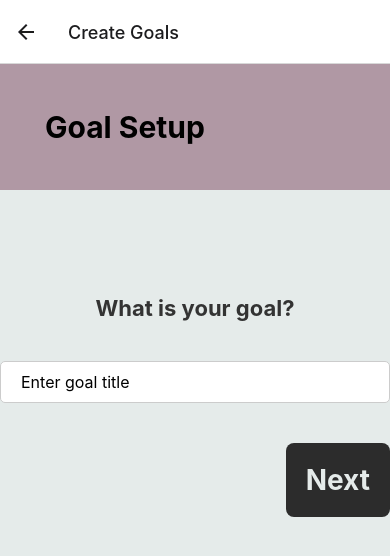
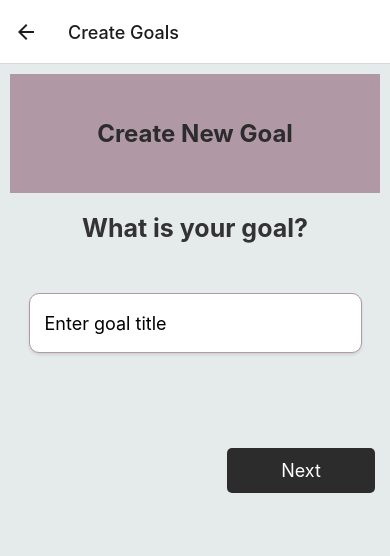
Before and after one commit to illianardz/FinancialTracker, a React Native app in the folder ExpoApp/: screen /CreateGoal in a window 390 px wide. Shown: the top 556 px of the page. Built offline with nearby package versions, Linux system fonts and the light colour scheme.

Commit message:
UI consistency fixed

```diff
--- a/ExpoApp/App.js
+++ b/ExpoApp/App.js
@@ -1,8 +1,7 @@
 import React, { useState } from 'react';
 import { StyleSheet, Text, View, TouchableOpacity, SafeAreaView } from 'react-native';
-import { CurrentRenderContext, NavigationContainer } from '@react-navigation/native';
+import { NavigationContainer } from '@react-navigation/native';
 import { createNativeStackNavigator } from '@react-navigation/native-stack';
-import styles from './styles';
 import CreateGoal from './createGoal';
 import TrackGoals from './trackGoals';
 import CustomPlan from './customPlan';
@@ -57,27 +56,65 @@ function HomeScreen({ navigation }) {
 }
 
 export default function App() {
-
-  const [goals, setGoals] = useState([
-    { title: 'Vacation', progress: 2100, total: 3000 },
-    { title: 'Debt', progress: 985, total: 5000 },
-    { title: 'Emergency', progress: 4000, total: 8000 },
-  ]);
-
   return (
     <NavigationContainer>
       <Stack.Navigator initialRouteName="Home">
         <Stack.Screen name="Home" component={HomeScreen} />
-        <Stack.Screen
-          name="CreateGoal" options={{ title: 'Create Goals' }}>
-          {props => <CreateGoal {...props} setGoals={setGoals} />}
-        </Stack.Screen>
-        <Stack.Screen
-          name="TrackGoals" options={{ title: 'Track Goals' }}>
-          {props => <TrackGoals {...props} goals={goals} setGoals={setGoals} />}
-        </Stack.Screen>
-        <Stack.Screen name="CustomPlan" component={CustomPlan} options={{ title: 'Custom Plan' }} />
+        <Stack.Screen name="CreateGoal" component={CreateGoal} options={{title: 'Create Goals'}}/>
+        <Stack.Screen name="TrackGoals" component={TrackGoals} options={{title: 'Track Goals'}} />
+        <Stack.Screen name="CustomPlan" component={CustomPlan} options={{title: 'Custom Plan'}} />
       </Stack.Navigator>
     </NavigationContainer>
   );
 }
+
+const styles = StyleSheet.create({
+  container: {
+    flex: 1,
+    backgroundColor: '#E5EBEA',
+  },
+  header: {
+    backgroundColor: '#B098A4',
+    padding: 45,
+  },
+  title: {
+    fontSize: 50,
+    color: '#2C2C2C',
+    textAlign: 'center',
+    fontWeight: 'bold',
+  },
+  buttonContainer: {
+    margin: 50,
+    marginTop: 60,
+    justifyContent: 'center',
+  },
+  button: {
+    backgroundColor: '#2C2C2C',
+    padding: 35,
+    alignItems: 'center',
+    marginBottom: 20,
+    borderRadius: 10,
+  },
+  buttonText: {
+    color: '#E5EBEA',
+    fontSize: 25,
+    fontWeight: 'bold',
+  },
+  buttonPressed: {
+    backgroundColor: '#7B8C7C', // New color when pressed
+  },
+  navBar: {
+    position: 'absolute',
+    bottom: 0,
+    width: '100%',
+    backgroundColor: '#45503B',
+    flexDirection: 'row',
+    justifyContent: 'space-around',
+    padding: 40,
+  },
+  navText: {
+    fontSize: 16,
+    color: '#e3dbdf',
+    fontWeight: 'bold',
+  },
+});
--- a/ExpoApp/createGoal.js
+++ b/ExpoApp/createGoal.js
@@ -1,15 +1,18 @@
 import React, { useState } from 'react';
 import { StyleSheet, Text, View, TouchableOpacity, TextInput, ScrollView } from 'react-native';
-import styles from './styles';
 
-export default function CreateGoal({ navigation }) {
+export default function CreateGoal({ route, navigation }) {
+  //reroutes the answers from the survery to the goal tracker for goal creation
+  const { addGoal = () => {}, existingGoals = [] } = route.params || {};
+
   const [title, setTitle] = useState('');
   const [progress, setProgress] = useState('');
   const [total, setTotal] = useState('');
   const [targetDate, setTargetDate] = useState('');
   const [question, setQuestion] = useState(1);
 
-  const finishGoal = () => {
+  // Handle adding the new goal
+  const addingGoal = () => {
     if (title && progress && total && targetDate) {
       const newGoal = {
         title,
@@ -17,31 +20,24 @@ export default function CreateGoal({ navigation }) {
         total: parseInt(total) || 0,
         targetDate,
       };
-
-      // Pass the new goal to TrackGoals and navigate back
-      navigation.navigate('TrackGoals', { newGoal });
-
-      setQuestion(1);
-      setTitle = ('');
-      setProgress = ('');
-      setTotal = ('');
-      setTargetDate = ('');
-
+      addGoal(newGoal);
+      navigation.goBack();
     } else {
       console.log('Please fill in all fields.');
     }
   };
 
+  //move to the next question
   const nextQuestion = () => {
     if (question === 5) {
-      finishGoal();
-      setQuestion(1);
-
+      addingGoal();
+      navigation.navigate('TrackGoals', { addGoal });
     } else if (question < 5) {
       setQuestion(question + 1);
     }
   };
 
+  //go to the previous question
   const prevQuestion = () => {
     if (question > 1) {
       setQuestion(question - 1);
@@ -50,8 +46,9 @@ export default function CreateGoal({ navigation }) {
 
   return (
     <ScrollView contentContainerStyle={styles.container}>
-      <Text style={styles.header}>Goal Setup</Text>
+      <Text style={styles.header}>Create New Goal</Text>
 
+      {/* Goal enter */}
       {question === 1 && (
         <View style={styles.questionContainer}>
           <Text style={styles.label}>What is your goal?</Text>
@@ -64,6 +61,7 @@ export default function CreateGoal({ navigation }) {
         </View>
       )}
 
+      {/*Goal Amount*/}
       {question === 2 && (
         <View style={styles.questionContainer}>
           <Text style={styles.label}>What is your goal amount (in Dollars)?</Text>
@@ -77,9 +75,10 @@ export default function CreateGoal({ navigation }) {
         </View>
       )}
 
+      {/*Total currently*/}
       {question === 3 && (
         <View style={styles.questionContainer}>
-          <Text style={styles.label}>Total currently saved (in Dollars):</Text>
+          <Text style={styles.label}>Total currently saved (in Dollars): </Text>
           <TextInput
             style={styles.input}
             placeholder="Enter current savings"
@@ -90,28 +89,31 @@ export default function CreateGoal({ navigation }) {
         </View>
       )}
 
+      {/*Target Time Frame */}
       {question === 4 && (
         <View style={styles.questionContainer}>
           <Text style={styles.label}>Target time frame (in months):</Text>
           <TextInput
             style={styles.input}
-            placeholder="Enter target time frame in months"
+            placeholder="Enter target date"
             value={targetDate}
             onChangeText={setTargetDate}
           />
         </View>
       )}
 
+      {/* Summary Section */}
       {question === 5 && (
         <View style={styles.summaryContainer}>
           <Text style={styles.summaryCaption}>Goal Summary:</Text>
           <Text style={styles.summaryText}>Title: {title}</Text>
-          <Text style={styles.summaryText}>Total: ${total}</Text>
-          <Text style={styles.summaryText}>Progress: ${progress}</Text>
-          <Text style={styles.summaryText}>Target Time Frame: {targetDate} months</Text>
+          <Text style={styles.summaryText}>Total: {total}</Text>
+          <Text style={styles.summaryText}>Progress: {progress}</Text>
+          <Text style={styles.summaryText}>Target Time Frame: {targetDate}</Text>
         </View>
       )}
 
+      {/* Navigation buttons */}
       <View style={styles.navButtons}>
         {question > 1 && (
           <TouchableOpacity onPress={prevQuestion} style={styles.button}>
@@ -127,3 +129,86 @@ export default function CreateGoal({ navigation }) {
     </ScrollView>
   );
 }
+
+const styles = StyleSheet.create({
+  header: {
+    fontSize: 24,
+    fontWeight: 'bold',
+    marginBottom: 20,
+    textAlign: 'center',
+    backgroundColor: '#B098A4',
+    padding: 45,
+    color: '#2C2C2C',
+  },
+  container: {
+    flex: 1,
+    padding: 10,
+    backgroundColor: '#E5EBEA',
+  },
+  questionContainer: {
+    flexDirection: 'column',
+    alignItems: 'center',
+    marginBottom: 50,
+    width: '100%',
+  },
+  label: {
+    fontSize: 25,
+    fontWeight: 'bold',
+    marginBottom: 50,
+    color: '#333',
+    textAlign: 'center',
+  },
+  input: {
+    height: 60,
+    borderColor: '#B098A4',
+    borderWidth: 1,
+    marginBottom: 20,
+    paddingHorizontal: 15,
+    width: '90%',
+    borderRadius: 10,
+    fontSize: 18,
+    backgroundColor: '#FFF',
+    shadowColor: '#000',
+    shadowOffset: { width: 0, height: 2 },
+    shadowOpacity: 0.1,
+    shadowRadius: 3,
+  },
+  summaryContainer: {
+    marginTop: 20,
+    alignItems: 'center',
+  },
+  summaryCaption: {
+    fontSize: 24,
+    fontWeight: 'bold',
+    marginBottom: 10,
+  },
+  summaryText: {
+    fontSize: 18,
+    marginBottom: 5,
+    textAlign: 'center',
+    color: '#555',
+  },
+  button: {
+    backgroundColor: '#2C2C2C',
+    paddingVertical: 12,
+    paddingHorizontal: 25,
+    borderRadius: 5,
+    margin: 5,
+    width: '40%',
+    alignItems: 'center',
+  },
+  buttonText: {
+    fontSize: 18,
+    color: 'white',
+    textAlign: 'center',
+  },
+  navButtons: {
+    flexDirection: 'row',
+    justifyContent: 'flex-end',
+    marginTop: 20,
+    width: '100%',
+  },
+  nextButton: {
+    marginLeft: 'auto',
+  },
+});
--- a/ExpoApp/customPlan.js
+++ b/ExpoApp/customPlan.js
@@ -3,7 +3,6 @@ import {
   StyleSheet, Text, View, TouchableOpacity, TextInput, ScrollView,
   ActivityIndicator, Modal, Alert
 } from 'react-native';
-import styles from './styles';
 
 export default function CustomPlan() {
     const [currentPage, setCurrentPage] = useState('incomeExpenses');
@@ -44,7 +43,7 @@ export default function CustomPlan() {
 
     const LoadingView = () => (
         <View style={styles.centered}>
-            <ActivityIndicator size="large" color="#0000ff" />
+            <ActivityIndicator size="large" color="#B098A4" />
             <Text style={styles.title}>Generating Plan...</Text>
             <Text style={styles.subtitle}>
                 Did you know?
@@ -99,12 +98,12 @@ export default function CustomPlan() {
             <View style={styles.centeredView}>
                 <View style={styles.modalView}>
                     <Text style={styles.modalTitle}>Income and Expenses</Text>
-                    <Text style={styles.Subtitle}>Income:</Text>
+                    <Text style={styles.modalSubtitle}>Income:</Text>
                     <Text style={styles.modalText}>
                         The total money you receive from various sources such as wages, business profits, investment returns, and other earnings.
                         It represents your financial inflow.
                     </Text>
-                    <Text style={styles.Subtitle}>Expenses:</Text>
+                    <Text style={styles.modalSubtitle}>Expenses:</Text>
                     <Text style={styles.modalText}>
                         All the costs incurred in earning income and maintaining a standard of living or business operations.
                         This includes rent, utilities, supplies, and other necessary payments. Expenses represent your financial outflow.
@@ -113,7 +112,7 @@ export default function CustomPlan() {
                         style={[styles.button, styles.buttonClose]}
                         onPress={() => setModalVisible(false)}
                     >
-                        <Text style={styles.buttonText}>Close</Text>
+                        <Text style={styles.buttonClose}>Close</Text>
                     </TouchableOpacity>
                 </View>
             </View>
@@ -158,7 +157,7 @@ export default function CustomPlan() {
                         style={[styles.button, styles.buttonClose]}
                         onPress={() => setSavingsModalVisible(false)}
                     >
-                        <Text style={styles.buttonText}>Close</Text>
+                        <Text style={styles.buttonClose}>Close</Text>
                     </TouchableOpacity>
                 </View>
             </View>
@@ -267,6 +266,7 @@ export default function CustomPlan() {
 
         return (
             <ScrollView style={styles.container}>
+            <Text style={styles.header}>Track Your Goals</Text>
                 {loading ? <LoadingView /> :
                  currentPage === 'incomeExpenses' ? <IncomeExpensesView /> :
                  currentPage === 'savingsInvestments' ? <SavingsInvestmentsView /> :
@@ -275,3 +275,123 @@ export default function CustomPlan() {
             </ScrollView>
         );
     }
+
+    const styles = StyleSheet.create({
+        header: {
+            fontSize: 24,
+            fontWeight: 'bold',
+            marginBottom: 20,
+            textAlign: 'center',
+            backgroundColor: '#B098A4',
+            padding: 45,
+            color: '#2C2C2C',
+          },
+        container: {
+            flex: 1,
+            padding: 20,
+            backgroundColor: '#E5EBEA',
+        },
+        centered: {
+            flex: 1,
+            justifyContent: 'center',
+            alignItems: 'center',
+            padding: 20,
+        },
+        title: {
+            fontSize: 22,
+            fontWeight: 'bold',
+            marginTop: 20,
+            marginBottom: 10,
+            textAlign: 'center',
+        },
+        subtitle: {
+            fontSize: 16,
+            marginTop: 10,
+            textAlign: 'center',
+            fontWeight: 'bold',
+        },
+        inputContainer: {
+            flexDirection: 'row',
+            alignItems: 'center',
+            marginBottom: 12,
+        },
+        label: {
+            fontSize: 16,
+            width: 150,
+            marginRight: 10,
+        },
+        input: {
+            flex: 1,
+            height: 35,
+            borderWidth: 1,
+            padding: 8,
+            fontSize: 16,
+            borderColor: '#ccc',
+            borderRadius: 5,
+            width: '50%',
+        },
+        button: {
+            backgroundColor: '#2C2C2C',
+            padding: 10,
+            alignItems: 'center',
+            justifyContent: 'center',
+            marginTop: 10,
+            marginBottom: 10,
+            borderRadius: 10,
+        },
+        buttonText: {
+            color: '#E5EBEA',
+            fontSize: 16,
+            fontWeight: 'bold',
+        },
+        centeredView: {
+            flex: 1,
+            justifyContent: "center",
+            alignItems: "center",
+            marginTop: 22
+        },
+        modalView: {
+            width: 300,
+            minHeight: 500,
+            backgroundColor: "#45503B",
+            borderRadius: 20,
+            padding: 35,
+            alignItems: "center",
+            shadowColor: "#000",
+            shadowOffset: {
+                width: 0,
+                height: 2
+            },
+            shadowOpacity: 0.25,
+            shadowRadius: 4,
+            elevation: 5,
+            justifyContent: 'center',
+        },
+        modalTitle: {
+            marginBottom: 15,
+            textAlign: "center",
+            fontSize: 19,
+            fontWeight: 'bold',
+            color: '#e3dbdf',
+        },
+        modalSubtitle: {
+            marginBottom: 15,
+            textAlign: "center",
+            fontSize: 17,
+            fontWeight: 'bold',
+            color: '#e3dbdf',
+        },
+        modalText: {
+            marginBottom: 15,
+            textAlign: 'center',
+            color: '#E5EBEA',
+        },
+        buttonClose: {
+            backgroundColor: "#e3dbdf",
+            color: '#2C2C2C',
+            fontWeight: 'bold',
+        },
+        label: {
+            fontWeight: 'bold',
+        }
+    });
--- a/ExpoApp/trackGoals.js
+++ b/ExpoApp/trackGoals.js
@@ -1,22 +1,25 @@
-import React, { useState, useEffect } from 'react';
+import React, { useState } from 'react';
 import { StyleSheet, Text, View, TouchableOpacity, ScrollView, TextInput } from 'react-native';
-import App from './App';
-import styles from './styles';
 
-export default function TrackGoals({ route, navigation, goals, setGoals }) {
+export default function TrackGoals({ navigation }) {
+  //hardcoded data points in use
+  const [goals, setGoals] = useState([
+    { title: 'Vacation', progress: 2100, total: 3000 },
+    { title: 'Debt', progress: 985, total: 5000 },
+    { title: 'Emergency', progress: 4000, total: 8000 },
+  ]);
 
+  //constant that checks if the
   const [isEditing, setIsEditing] = useState(false);
 
-  // Handle new goals passed from the CreateGoal screen
-  useEffect(() => {
-    if (route.params?.newGoal) {
-      setGoals((prevGoals) => [...prevGoals, route.params.newGoal]);
-    }
-  }, [route.params?.newGoal]);
-
-  // Toggle edit mode
+  // Toggle edit mode for all goals
   const toggleEditMode = () => {
     setIsEditing(!isEditing);
+  };
+
+  // Add a new goal
+  const addGoal = (newGoal) => {
+    setGoals((prevGoals) => [...prevGoals, newGoal]);
   };
 
   // Remove goal by index
@@ -26,15 +29,17 @@ export default function TrackGoals({ route, navigation, goals, setGoals }) {
   };
 
   // Update goal progress or total
-  const updateProgress = (index, key, updatedValue) => {
-    const updatedGoals = [...goals];
-    updatedGoals[index] = { ...updatedGoals[index], [key]: updatedValue };
-    setGoals(updatedGoals);
+  const updateProgress = (index, updatedValue) => {
+      const updatedGoals = [...goals];
+      updatedGoals[index] = { ...updatedGoals[index], progress: updatedValue };
+      setGoals(updatedGoals);
   };
 
   return (
     <ScrollView style={styles.container}>
-      <Text style={styles.header}>Track Goals</Text>
+      <Text style={styles.header}>Track Your Goals</Text>
+
+  {/*Displayed goals and progress bar*/}
 
       <View style={isEditing ? styles.goalsStacked : styles.goalsRow}>
         {goals.map((goal, index) => (
@@ -42,41 +47,54 @@ export default function TrackGoals({ route, navigation, goals, setGoals }) {
             <Text style={styles.goalTitle}>{goal.title}:</Text>
             {isEditing ? (
               <>
-                {/* Editing Goal Details */}
+                {/*Edit goals*/}
+
                 <Text style={styles.editText}>Monetary Goal (in $): </Text>
                 <TextInput
                   style={styles.input}
                   placeholder="Monetary Goal"
                   keyboardType="numeric"
                   value={String(goal.total)}
-                  onChangeText={(text) => updateProgress(index, 'total', parseInt(text) || 0)}
+                  onChangeText={(text) => updateProgress(index, parseInt(text) || 0)}
                 />
+                  {/*Updating current progress*/}
+
                 <Text style={styles.editText}>Progress (in $): </Text>
                 <TextInput
                   style={styles.input}
-                  placeholder="Update Progress"
                   keyboardType="numeric"
+                  placeholder="Update progress"
                   value={String(goal.progress)}
-                  onChangeText={(text) => updateProgress(index, 'progress', parseInt(text) || 0)}
+                  onChangeText={(text) => updateProgress(index, parseInt(text) || 0)}
                 />
-                <TouchableOpacity onPress={() => removeGoal(index)} style={styles.button}>
-                  <Text style={styles.buttonText}>Remove Goal</Text>
+
+                    {/*Remove Goal functions*/}
+
+                <TouchableOpacity
+                  onPress={() => removeGoal(index)}
+                  style={styles.selectButton}
+                >
+                  <Text style={styles.selectButtonText}>Select for Removal</Text>
                 </TouchableOpacity>
                 <View style={styles.divider} />
               </>
             ) : (
               <>
-                {/* Displaying Goal Progress */}
+
+              {/*Shows the progress bars*/}
+
                 <Text style={styles.goalTotal}>{"$" + goal.total}</Text>
                 <View style={styles.boxPlot}>
-                  <View style={[
+                  <View
+                    style={[
                       styles.progressBar,
                       {
 
 
                         height: `${(goal.progress / goal.total) * 100}%`,
                       },
-                    ]}>
+                    ]}
+                  >
                     <Text style={styles.progressText}>{'$' + goal.progress}</Text>
                   </View>
                 </View>
@@ -86,26 +104,187 @@ export default function TrackGoals({ route, navigation, goals, setGoals }) {
         ))}
       </View>
 
-      {/* Edit/Save Button */}
-      <TouchableOpacity onPress={toggleEditMode} style={styles.button}>
-        <Text style={styles.buttonText}>{isEditing ? 'Save' : 'Edit Goals'}</Text>
+{/*Edit/Save Button*/}
+
+      <TouchableOpacity onPress={toggleEditMode} style={styles.editButton}>
+        <Text style={styles.editButtonText}>{isEditing ? 'Save' : 'Edit Goals'}</Text>
       </TouchableOpacity>
 
-      {/* Add Goal Button */}
-      {isEditing && (
-        <TouchableOpacity
-          onPress={() => navigation.navigate('CreateGoal')}
-          style={styles.button}
-        >
-          <Text style={styles.buttonText}>Add Goal</Text>
-        </TouchableOpacity>
-      )}
+{/*Back Button*/}
 
-      {/* Back Button */}
-      <TouchableOpacity onPress={() => navigation.navigate('Home')} style={styles.button}>
-        <Text style={styles.buttonText}>Back</Text>
+      <TouchableOpacity onPress={() => navigation.goBack()} style={styles.backButton}>
+        <Text style={styles.backButtonText}>Back</Text>
       </TouchableOpacity>
 
+{/*Add Goal Buttons*/}
+
+      {isEditing && (
+        <View style={styles.addButtons}>
+          <TouchableOpacity onPress={() => navigation.navigate('CreateGoal', { addGoal })} style={styles.addButton}>
+            <Text style={styles.addButtonText}>Add Goal</Text>
+          </TouchableOpacity>
+        </View>
+      )}
     </ScrollView>
   );
 }
+
+
+const styles = StyleSheet.create({
+  container: {
+    flex: 1,
+    padding: 10,
+    backgroundColor: '#E5EBEA',
+  },
+  header: {
+    fontSize: 24,
+    fontWeight: 'bold',
+    marginBottom: 20,
+    textAlign: 'center',
+    backgroundColor: '#B098A4',
+    padding: 45,
+    color: '#2C2C2C',
+  },
+  goalsRow: {
+    flexDirection: 'row',
+    flexWrap: 'wrap',
+    justifyContent: 'space-between',
+    alignItems: 'flex-end',
+  },
+  goalsStacked: {
+    flexDirection: 'column',
+    justifyContent: 'center',
+    alignItems: 'center',
+  },
+  centeredGoalContainer: {
+    width: '80%',
+    marginBottom: 20,
+    alignItems: 'center',
+  },
+  divider: {
+    height: 1,
+    backgroundColor: '#ddd',
+    marginVertical: 10,
+  },
+  editText: {
+    fontSize: 16,
+  },
+  goalContainer: {
+    width: '30%',
+    marginBottom: 20,
+    alignItems: 'center',
+  },
+  goalTitle: {
+    fontSize: 18,
+    fontWeight: 'bold',
+    marginBottom: 10,
+    textAlign: 'center',
+    color: '#2C2C2C',
+  },
+  goalTotal: {
+    fontSize: 16,
+    marginBottom: 10,
+    textAlign: 'center',
+    color: '#2C2C2C',
+  },
+  boxPlot: {
+    width: '50%',
+    height: 200,
+    backgroundColor: '#e0e0e0',
+    borderRadius: 5,
+    marginBottom: 10,
+    position: 'relative',
+    alignSelf: 'center',
+  },
+  progressBar: {
+    width: '100%',
+    backgroundColor: '#5f8575',
+    justifyContent: 'center',
+    alignItems: 'center',
+    borderRadius: 5,
+    position: 'absolute',
+    bottom: 0,
+  },
+  progressText: {
+    color: 'white',
+    fontWeight: 'bold',
+    position: 'absolute',
+    top: '50%',
+    left: '50%',
+    transform: [{ translateX: -25 }, { translateY: -10 }],
+  },
+  input: {
+    height: 40,
+    borderColor: '#ccc',
+    borderWidth: 1,
+    borderRadius: 5,
+    paddingHorizontal: 10,
+    marginBottom: 10,
+  },
+  editButton: {
+    backgroundColor: '#2C2C2C',
+    padding: 10,
+    borderRadius: 5,
+    alignItems: 'center',
+    marginTop: 20,
+  },
+  backButton: {
+    backgroundColor: '#2C2C2C',
+    padding: 10,
+    borderRadius: 5,
+    alignItems: 'center',
+    marginTop: 20,
+  },
+  backButtonText: {
+    color: 'white',
+    fontSize: 18,
+  },
+  editButtonText: {
+    color: 'white',
+    fontSize: 18,
+  },
+  addButtons: {
+    flexDirection: 'row',
+    justifyContent: 'space-between',
+    marginTop: 20,
+  },
+  addButton: {
+    backgroundColor: '#2C2C2C',
+    padding: 10,
+    borderRadius: 5,
+    flex: 1,
+    marginRight: 5,
+    alignItems: 'center',
+  },
+  addButtonText: {
+    color: '#E5EBEA',
+    fontSize: 18,
+  },
+  removeButton: {
+    backgroundColor: '#2C2C2C',
+    padding: 10,
+    borderRadius: 5,
+    flex: 1,
+    marginLeft: 5,
+    alignItems: 'center',
+  },
+  removeButtonText: {
+    color: '#E5EBEA',
+    fontSize: 18,
+  },
+  selectButton: {
+    backgroundColor: '#5f8575',
+    padding: 10,
+    borderRadius: 5,
+    alignItems: 'center',
+    marginTop: 10,
+  },
+  selectSelect: {
+    backgroundColor: 'E5EBEA'
+  },
+  selectButtonText: {
+    color: '#E5EBEA',
+    fontSize: 16,
+    fontWeight: 'bold',
+  }
+});
```
